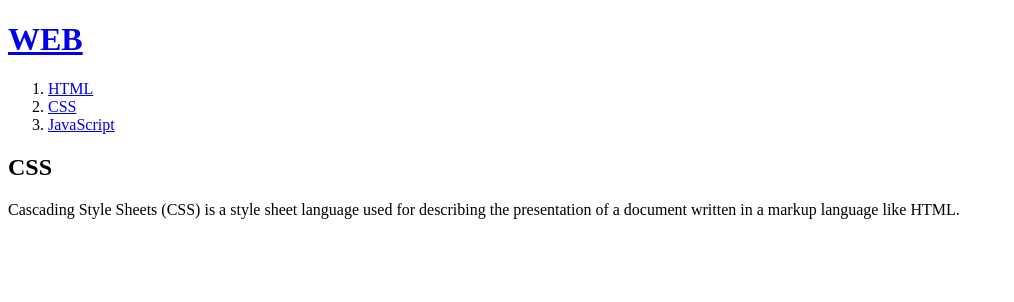
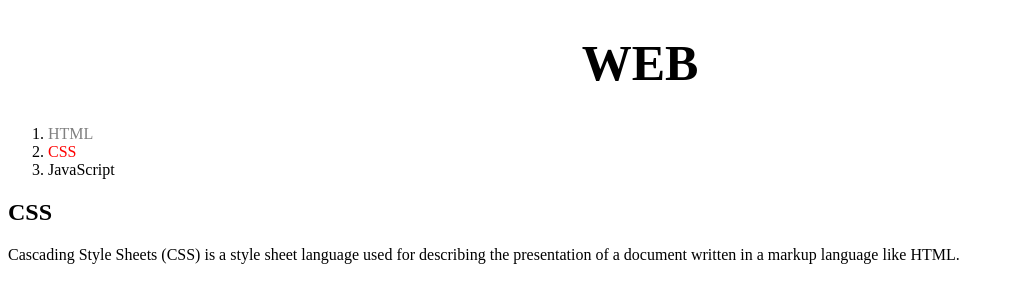
Before and after one commit to h2604/web, a plain HTML site: page 2.html in a window 1280 px wide. Shown: the whole page, without its empty margins (0-1014 px from the left). Drawn offline with Linux system fonts and the light colour scheme.

Commit message:
Add files via upload

```diff
--- a/2.html
+++ b/2.html
@@ -12,15 +12,40 @@
 
   gtag('config', 'UA-172014446-1');
 </script>
+<style>
+#active{
+  color:red;
+}
+.saw{
+  color:grey;
+}
+a {
+  color:black;
+  text-decoration: none;
+}
+
+h1 {
+   font-size:50px;
+   text-align:center;
+}
+</style>
 
 </head>
 <body>
   <h1><a href="index.html">WEB</a></h1>
 <ol>
-  <li><a href="1.html">HTML</a></li>
-  <li><a href="2.html">CSS</a></li>
+  <li><a href="1.html" class="saw">HTML</a></li>
+  <li><a href="2.html" class="saw" id="active">CSS</a></li>
   <li><a href="3.html">JavaScript</a></li>
 </ol>
+<!--
+<h1><a href="index.html">WEB</a></h1>
+<ol>
+<li><a href="1.html">HTML</a></li>
+<li><a href="2.html">CSS</a></li>
+<li><a href="3.html">JavaScript</a></li>
+</ol>
+-->
 <h2>CSS</h2>
 <p>Cascading Style Sheets (CSS) is a style sheet language used for describing the presentation of a document written in a markup language like HTML.</p>
 </body>
```
Also changed, not shown: index.html (+10 -0 lines).
